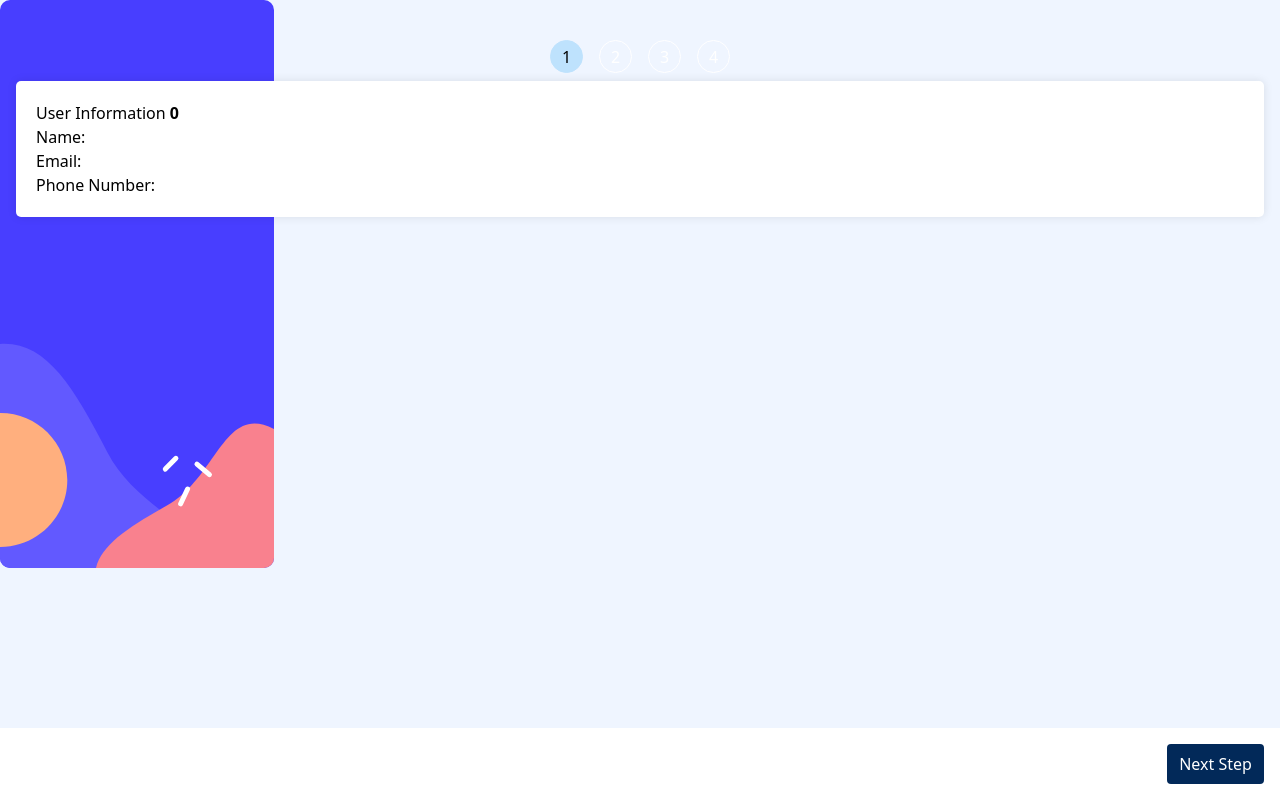
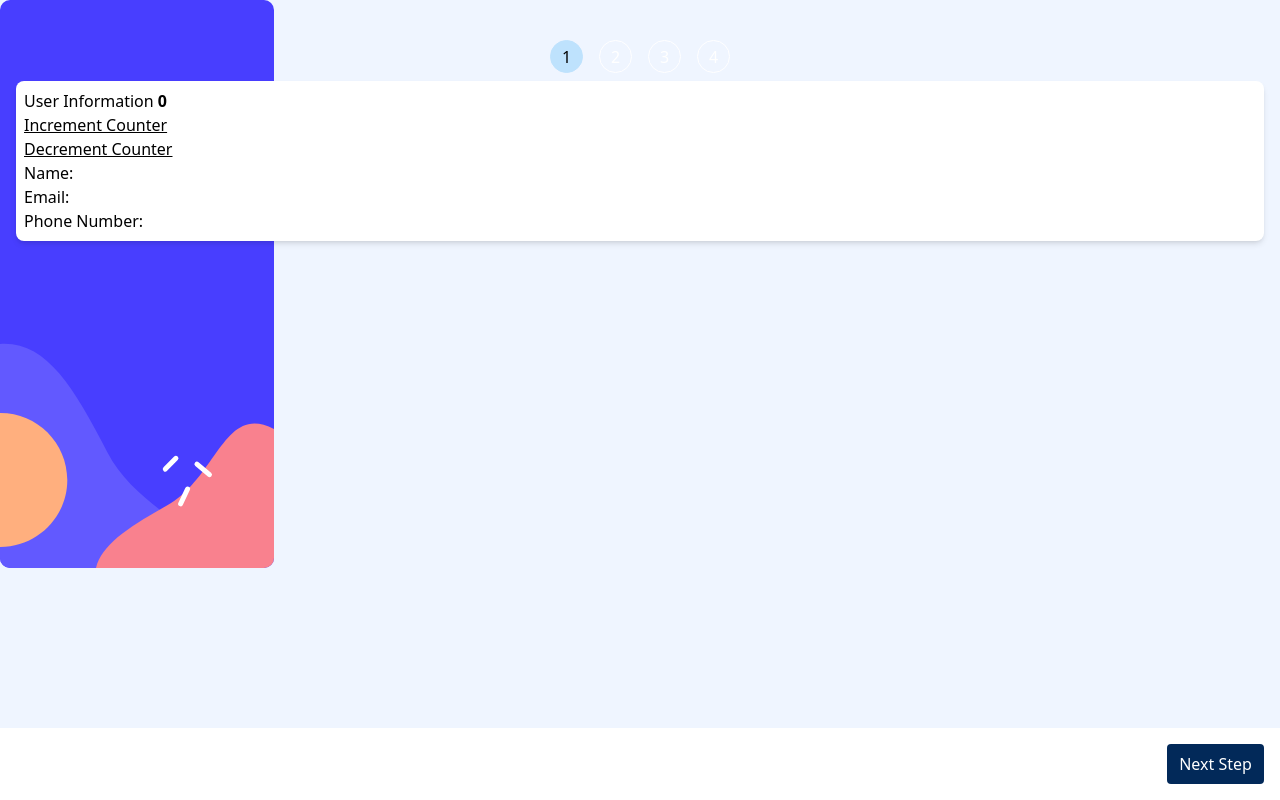
Before and after one commit to EkaAbashidze/multi-step-form-react, a React (Vite) app: page / in a window 1280 px wide. Built offline with nearby package versions, Linux system fonts and the light colour scheme.

Commit message:
feat: add methods with dispatch

```diff
--- a/src/components/UserInfo.jsx
+++ b/src/components/UserInfo.jsx
@@ -1,8 +1,18 @@
 import { useState } from "react";
-import { useSelector } from "react-redux";
+import { useDispatch, useSelector } from "react-redux";
 
 function UserInfoForm() {
+  const dispatch = useDispatch();
+
   const counter = useSelector((state) => state.counter);
+
+  const incrementHandler = () => {
+    dispatch({ type: "increment" });
+  };
+
+  const decrementHandler = () => {
+    dispatch({ type: "decrement" });
+  };
 
   const [name, setName] = useState("");
   const [email, setEmail] = useState("");
@@ -21,17 +31,18 @@ function UserInfoForm() {
   };
 
   return (
-    <div
-      style={{
-        background: "white",
-        padding: "20px",
-        borderRadius: "5px",
-        boxShadow: "0 0 10px rgba(0, 0, 0, 0.1)",
-      }}
-    >
+    <div className="bg-white p-2 rounded-lg shadow-md">
       <h2>
         User Information <span className="font-bold">{counter}</span>
       </h2>
+      <button className=" underline" onClick={incrementHandler}>
+        Increment Counter
+      </button>
+      <br />
+      <button className=" underline" onClick={decrementHandler}>
+        Decrement Counter
+      </button>
+
       <div>
         <label>Name:</label>
         <input type="text" value={name} onChange={handleNameChange} />
```
